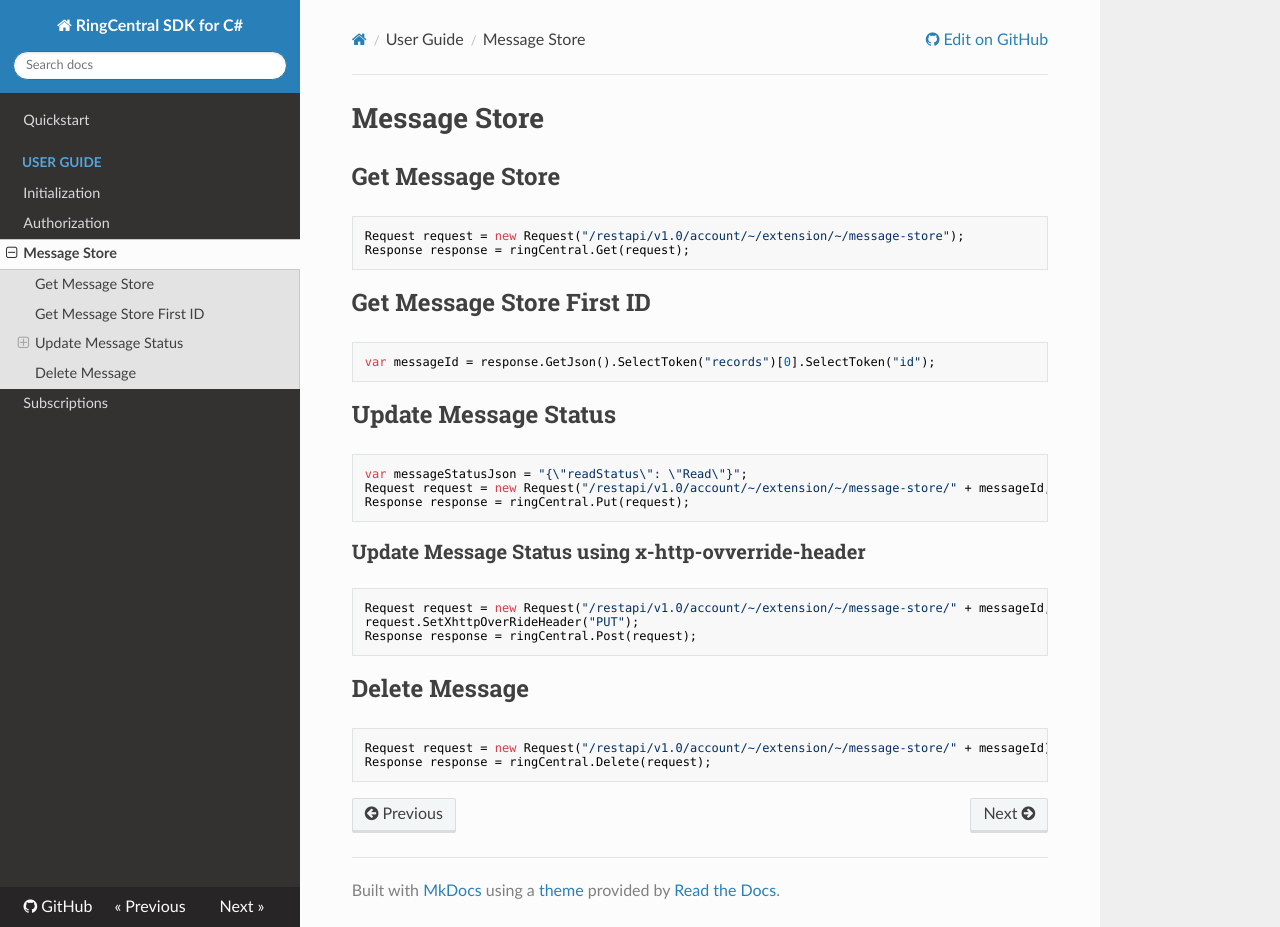
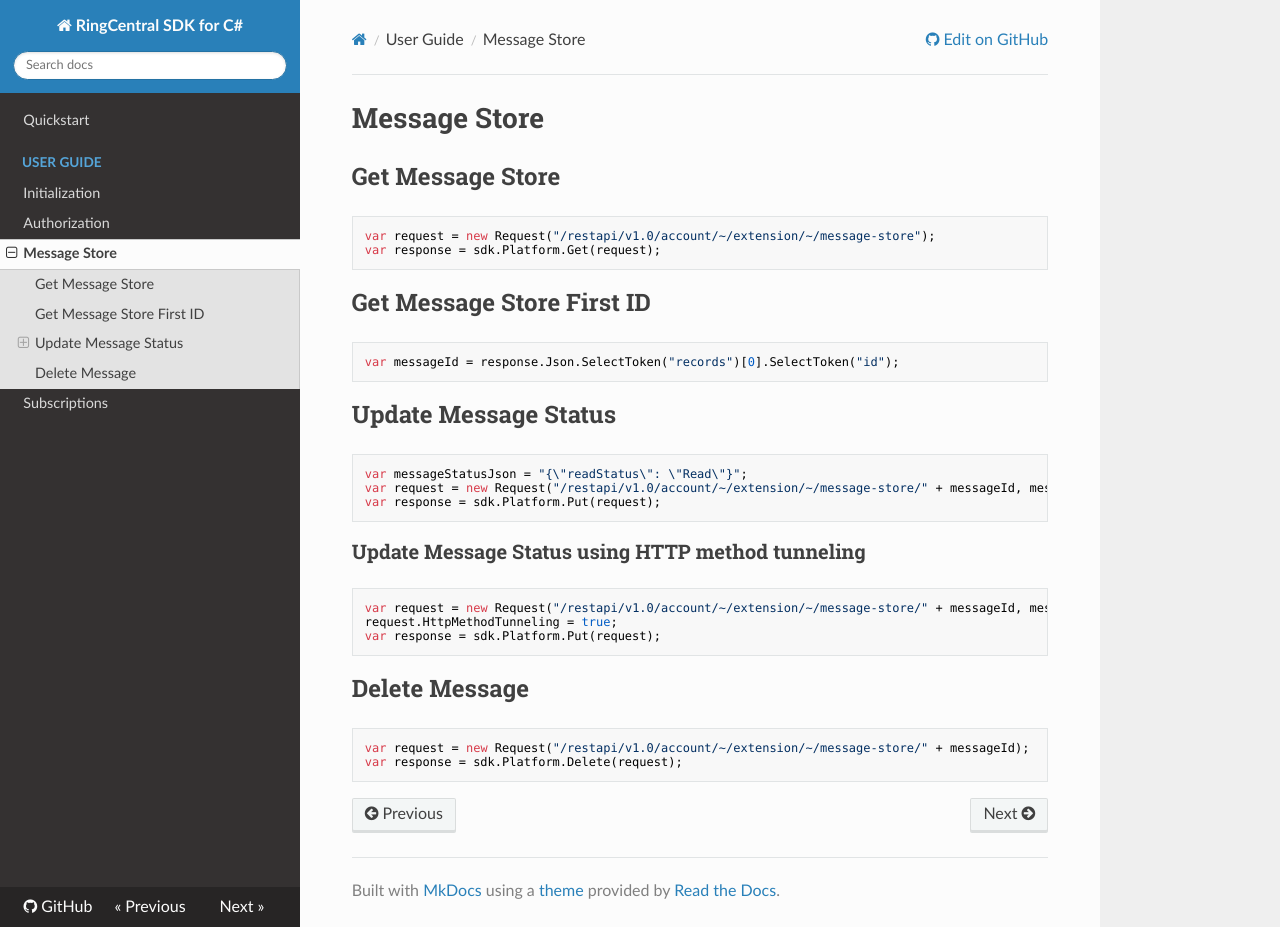
Before and after one commit to ringcentral/ringcentral-csharp, an MkDocs documentation site: the page built from docs/usage/message-store/Message-Store.md, in a window 1280 px wide and 927 px high. Built offline with MkDocs 1.6.1, drawn with Linux system fonts in a browser that asks for light colours; nearby versions of some CDN libraries; old or Windows-style settings are respelled for this version of MkDocs.

Commit message:
Update message-store documentation

````diff
--- a/docs/usage/message-store/Message-Store.md
+++ b/docs/usage/message-store/Message-Store.md
@@ -2,31 +2,31 @@
 
 ## Get Message Store
 ```cs
-Request request = new Request("/restapi/v1.0/account/~/extension/~/message-store");
-Response response = ringCentral.Get(request);
+var request = new Request("/restapi/v1.0/account/~/extension/~/message-store");
+var response = sdk.Platform.Get(request);
 ```
 
 ## Get Message Store First ID
 ```cs
-var messageId = response.GetJson().SelectToken("records")[0].SelectToken("id");
+var messageId = response.Json.SelectToken("records")[0].SelectToken("id");
 ```
 
 ## Update Message Status
 ```cs
 var messageStatusJson = "{\"readStatus\": \"Read\"}";
-Request request = new Request("/restapi/v1.0/account/~/extension/~/message-store/" + messageId, messageStatusJson);
-Response response = ringCentral.Put(request);
+var request = new Request("/restapi/v1.0/account/~/extension/~/message-store/" + messageId, messageStatusJson);
+var response = sdk.Platform.Put(request);
 ```
 
-### Update Message Status using x-http-ovverride-header
+### Update Message Status using HTTP method tunneling
 ```cs
-Request request = new Request("/restapi/v1.0/account/~/extension/~/message-store/" + messageId, messageStatusJson);
-request.SetXhttpOverRideHeader("PUT");
-Response response = ringCentral.Post(request);
+var request = new Request("/restapi/v1.0/account/~/extension/~/message-store/" + messageId, messageStatusJson);
+request.HttpMethodTunneling = true;
+var response = sdk.Platform.Put(request);
 ```
 
 ## Delete Message
 ```cs
-Request request = new Request("/restapi/v1.0/account/~/extension/~/message-store/" + messageId);
-Response response = ringCentral.Delete(request);
+var request = new Request("/restapi/v1.0/account/~/extension/~/message-store/" + messageId);
+var response = sdk.Platform.Delete(request);
 ```
````
